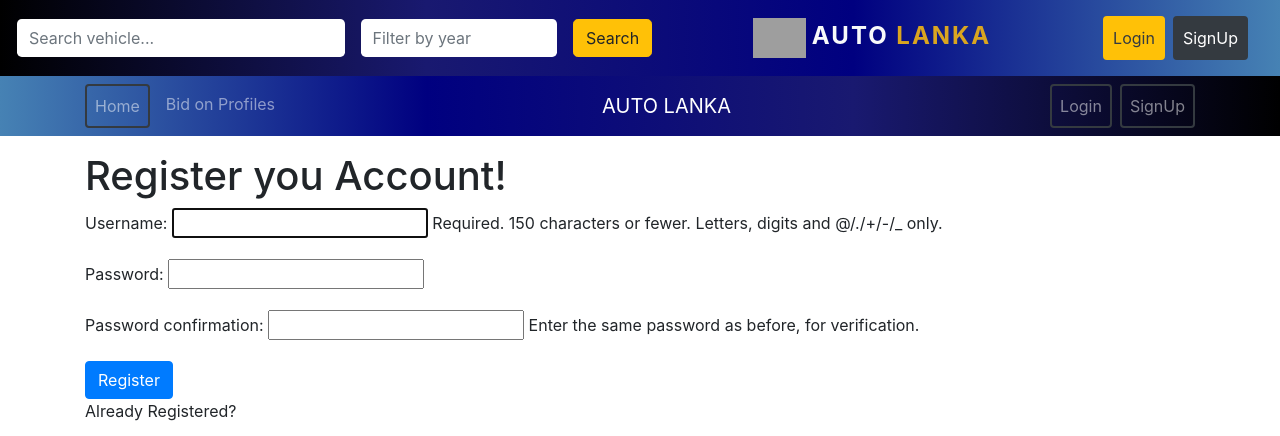
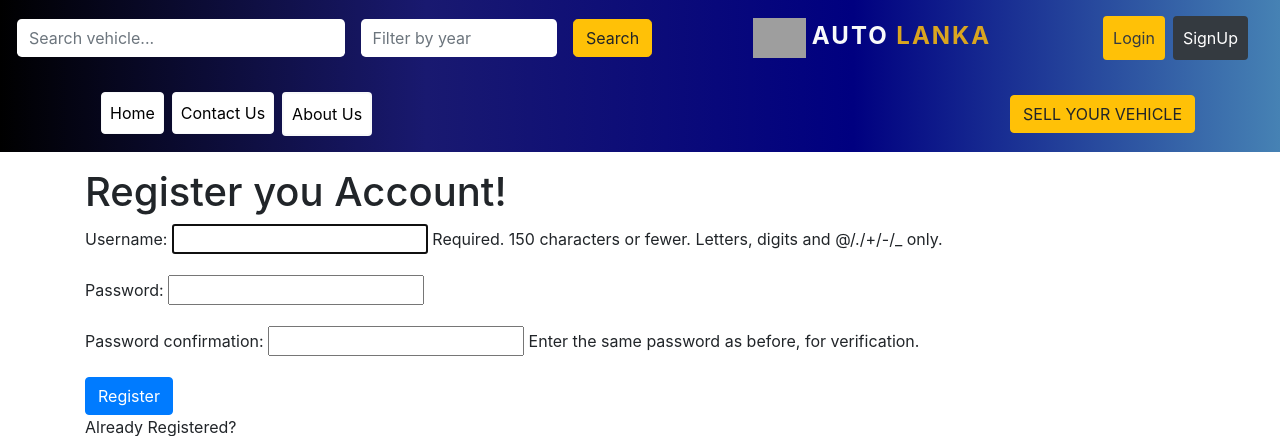
Before and after one commit to SanidiUthsari/BAD--DJANGO-PROJECT-, a Django app: a page that uses account/templates/account/header.html in a window 1280 px wide. Shown: the top 436 px of the page. Run offline with Django 4.2, Linux system fonts and the light colour scheme; some libraries are stand-ins or nearby versions; grey boxes are pictures that could not be loaded.

Commit message:
Update header.html

```diff
--- a/account/templates/account/header.html
+++ b/account/templates/account/header.html
@@ -1,26 +1,35 @@
-<nav class="navbar navbar-expand-lg navbar-dark" style="background: linear-gradient(to right,#4682B4, #000080, #191970, #000000);">
+<nav class="navbar navbar-expand-lg navbar-dark" style="background: linear-gradient(to left,#4682B4, #000080, #191970, #000000);">
     <div class="container">
         <!-- Left-aligned items -->
+        <nav class="navbar navbar-expand-lg navbar-light bg-transparent">
+            <button class="navbar-toggler" type="button" data-toggle="collapse" data-target="#navbarNav"
+                    aria-controls="navbarNav" aria-expanded="false" aria-label="Toggle navigation">
+                <span class="navbar-toggler-icon"></span>
+                MENU
+            </button>
+            <div class="collapse navbar-collapse" id="navbarNav">
                 <ul class="navbar-nav mr-auto">
                     <li class="nav-item">
-                <a class="nav-link btn btn-outline-dark mr-2" href="{% url 'showroom:home_list' %}" style="border-width: 2px;">Home</a>
+                        <a class="nav-link btn btn-outline-light mr-2" href="{% url 'showroom:home_list' %}"
+                           style="color: black; background-color: white;"
+                           onmouseover="this.style.color='white'; this.style.backgroundColor='black';"
+                           onmouseout="this.style.color='black'; this.style.backgroundColor='white';">Home</a>
                     </li>
                     <li class="nav-item">
-                <a class="nav-link" href="{% url 'auction:profile_list' %}">Bid on Profiles</a>
-            </li>
-        </ul>
-
-        <!-- Brand name in the middle -->
-        <a class="navbar-brand mx-auto" href="#">AUTO LANKA</a>
-
-        <!-- Right-aligned items -->
-        <ul class="navbar-nav ml-auto">
-            <li class="nav-item">
-                <a class="nav-link btn btn-outline-dark mr-2" href="{% url 'account:login' %}" style="border-width: 2px;">Login</a>
+                        <a class="nav-link btn btn-outline-light mr-2" href="{% url 'showroom:contact' %}"
+                           style="color: black; background-color: white;"
+                           onmouseover="this.style.color='white'; this.style.backgroundColor='black';"
+                           onmouseout="this.style.color='black'; this.style.backgroundColor='white';">Contact Us</a>
                     </li>
                     <li class="nav-item">
-                <a class="nav-link btn btn-outline-dark" href="{% url 'account:register' %}" style="border-width: 2px;">SignUp</a>
+                        <a class="nav-link btn btn-outline-light mr-2" href="{% url 'showroom:Aboutus' %}"
+                           style="color: black; background-color: white; border-width: 2px;"
+                           onmouseover="this.style.color='white'; this.style.backgroundColor='black';"
+                           onmouseout="this.style.color='black'; this.style.backgroundColor='white';">About Us</a>
                     </li>
                 </ul>
             </div>
         </nav>
+        <a href="{% url 'showroom:new_profile' %}" type="button" class="btn btn-warning">SELL YOUR VEHICLE</a>
+    </div>
+</nav>
```
Lines whose indentation alone changed are shown as unchanged.
